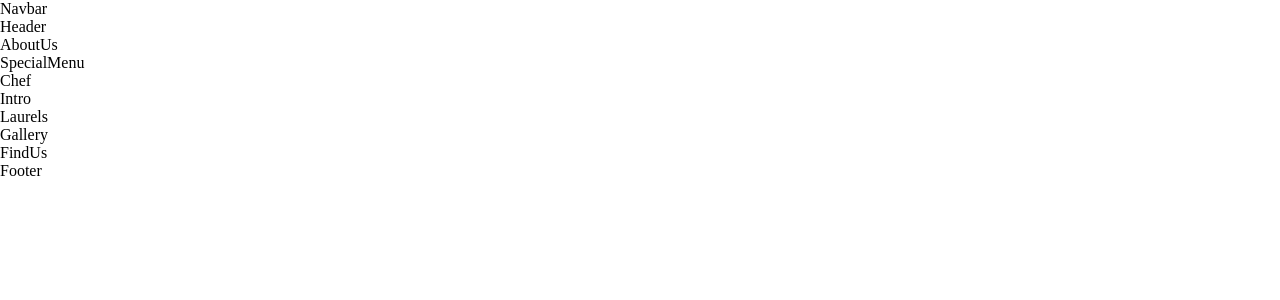
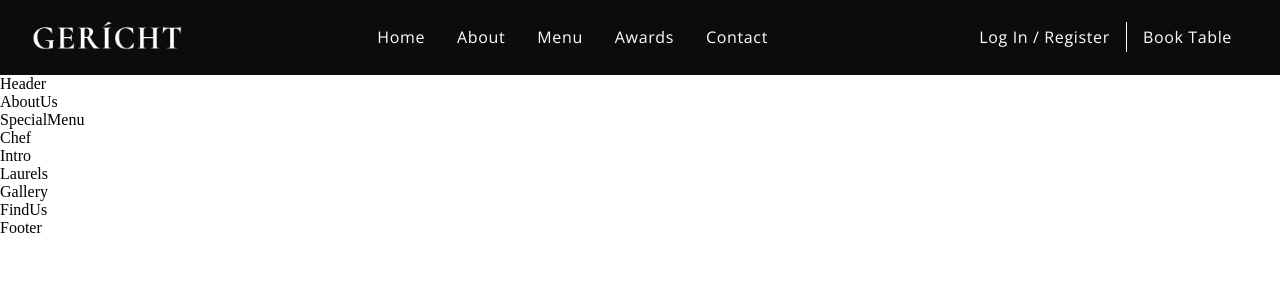
Before and after one commit to solasamuel/gericht-restaurant, a React (Create React App) app: page / in a window 1280 px wide. Shown: the top 300 px of the page. Built offline with nearby package versions, Linux system fonts and the light colour scheme; a web font is replaced by a local one.

Commit message:
added navbar for wide screens

```diff
--- a/src/components/Navbar/Navbar.css
+++ b/src/components/Navbar/Navbar.css
@@ -0,0 +1,60 @@
+.app__navbar {
+    width: 100%;
+    display: flex;
+    justify-content: space-between;
+    align-items: center;
+    background: var(--color-black);
+
+
+    padding: 1rem 2rem;
+}
+
+.app__navbar-logo {
+    display: flex;
+    justify-content: flex-start;
+    align-items: center;
+}
+
+.app__navbar-logo img {
+    width: 150px;
+}
+
+.app__navbar-links {
+    flex: 1;
+    display: flex;
+    justify-content: center;
+    align-items: center;
+
+    list-style: none;
+}
+
+.app__navbar-links li {
+    margin: 0 1rem;
+    cursor: pointer;
+}
+
+.app__navbar-links li:hover {
+    color: var(--color-grey);
+}
+
+.app__navbar-login {
+    display: flex;
+    justify-content: flex-end;
+    align-items: center;
+}
+
+.app__navbar-login a {
+    margin: 0 1rem;
+    text-decoration: none;
+    transition: 0.5s ease;
+}
+
+.app__navbar-login a:hover {
+    border-bottom: 1px solid var(--color-golden);
+}
+
+.app__navbar-login div {
+    width: 1px;
+    height: 30px;
+    background: var(--color-white);
+}
--- a/src/components/Navbar/Navbar.jsx
+++ /dev/null
@@ -1,11 +0,0 @@
-import React from 'react';
-
-import './Navbar.css';
-
-const Navbar = () => (
-  <div>
-    Navbar
-  </div>
-);
-
-export default Navbar;
--- /dev/null
+++ b/src/components/Navbar/Navbar.tsx
@@ -0,0 +1,32 @@
+import React from 'react'
+import { GiHamburgerMenu } from 'react-icons/gi';
+import { MdOutlineRestaurantMenu } from 'react-icons/md';
+
+import images from '../../constants/images';
+import './Navbar.css';
+
+type Props = {}
+
+const Navbar = (props: Props) => {
+  return (
+    <nav className='app__navbar'>
+      <div className='app__navbar-logo'>
+        <img src={images.gericht} alt="app logo" />
+      </div>
+      <ul className='app__navbar-links'>
+        <li className='p__opensans'><a href='#home'>Home</a></li>
+        <li className='p__opensans'><a href='#about'>About</a></li>
+        <li className='p__opensans'><a href='#menu'>Menu</a></li>
+        <li className='p__opensans'><a href='#awards'>Awards</a></li>
+        <li className='p__opensans'><a href='#contact'>Contact</a></li>
+      </ul>
+      <div className='app__navbar-login'>
+        <a href='#login' className='p__opensans'>Log In / Register</a>
+        <div />
+        <a href='/' className='p__opensans'>Book Table</a>
+      </div>
+    </nav>
+  )
+}
+
+export default Navbar;
```
Also changed, not shown: src/constants/images.ts (renamed from src/constants/images.js).
